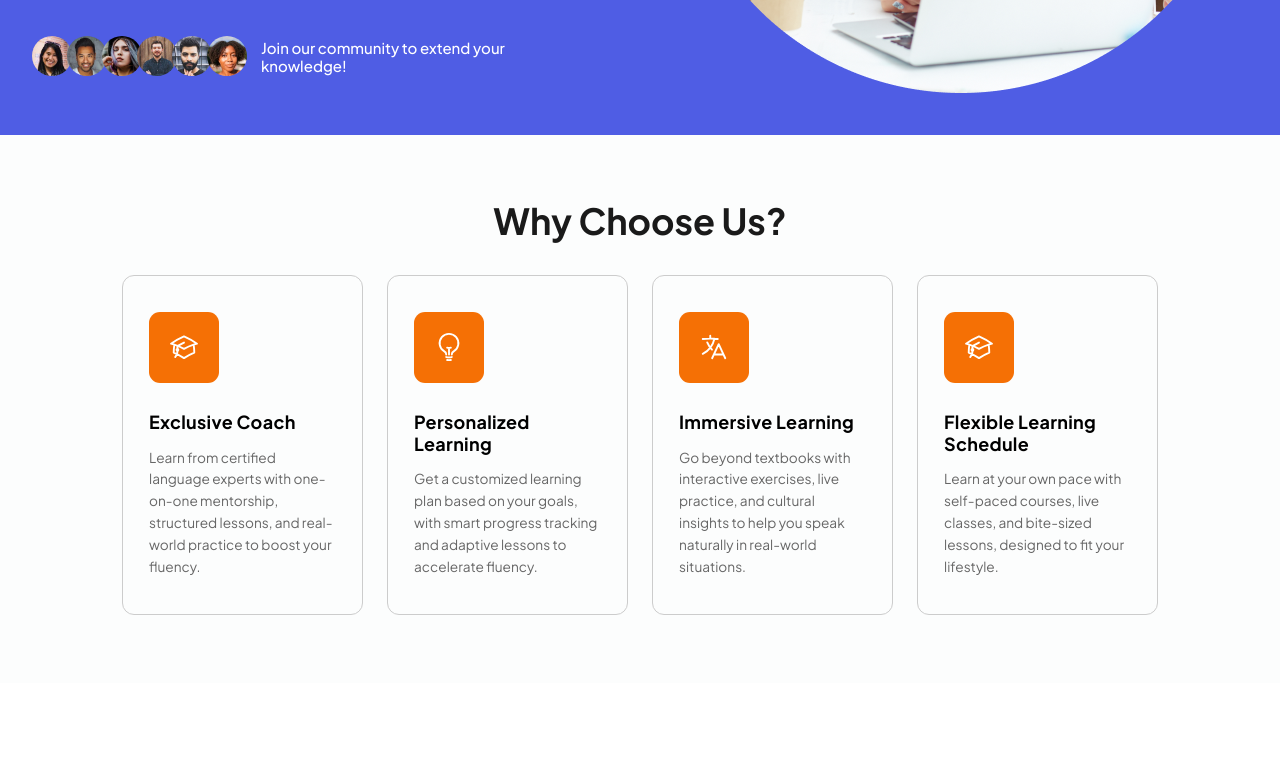
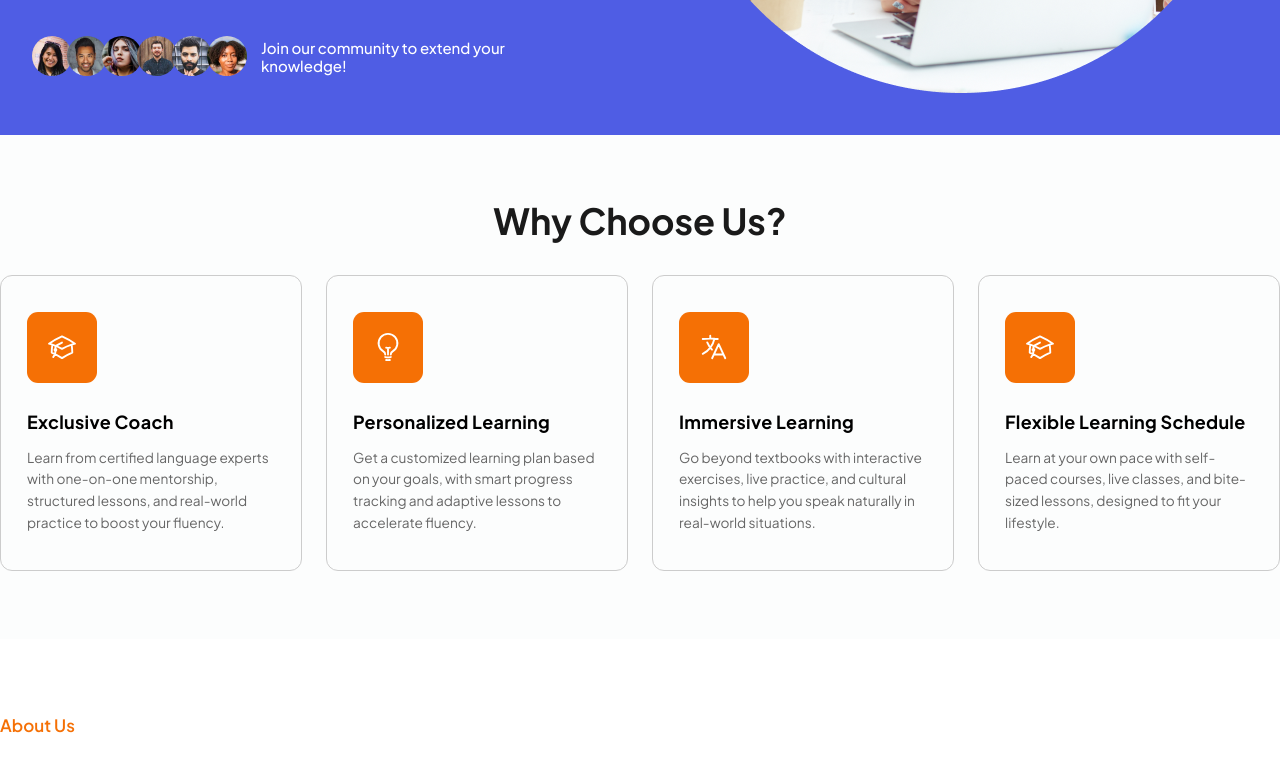
Before and after one commit to Kavinesh248/client-projects, a React (Vite) app in the folder verbalvista/: page / in a window 1280 px wide. Shown: the part 620-1381 px from the top of the page. Built offline with nearby package versions, Linux system fonts and the light colour scheme; a web font is replaced by a local one.

Commit message:
why choose us section updated

```diff
--- a/verbalvista/src/features/WhyChooseUs/WhyChooseUs.jsx
+++ b/verbalvista/src/features/WhyChooseUs/WhyChooseUs.jsx
@@ -2,7 +2,10 @@ import styles from "./WhyChooseUs.module.css";
 
 const WhyChooseUs = function () {
   return (
-    <section className={styles.sectionWhyChooseUs} id="#whyChooseUs">
+    <section
+      className={`${styles.sectionWhyChooseUs} container`}
+      id="#whyChooseUs"
+    >
       <h2 className={styles.mainText}>Why Choose Us?</h2>
 
       <div className={styles.whyCardsBox}>
--- a/verbalvista/src/features/WhyChooseUs/WhyChooseUs.module.css
+++ b/verbalvista/src/features/WhyChooseUs/WhyChooseUs.module.css
@@ -1,6 +1,6 @@
 .sectionWhyChooseUs {
   padding-block: 6.8rem;
-  padding-inline: 12.2rem;
+  /* padding-inline: 12.2rem; */
   background-color: var(--bg--secondary);
   text-align: center;
 }
```
